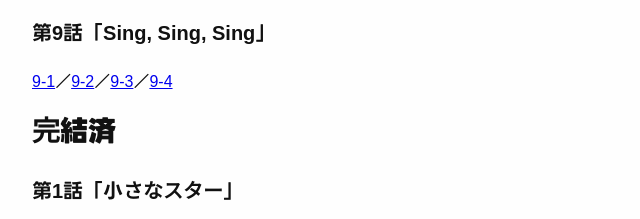
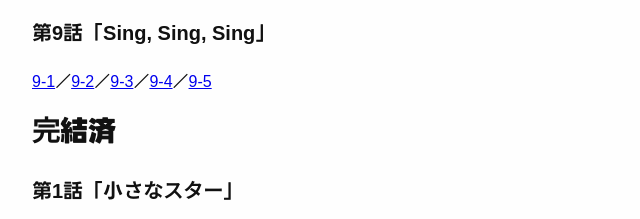
Before and after one commit to lonsagisawa/kitahina.co, an Astro site: page /aasterism in a window 1280 px wide. Shown: the part 581-800 px from the top of the page, 288-928 px from the left. Built offline with nearby package versions, Linux system fonts and the light colour scheme; Astro itself is replaced by a stand-in of ours; a web font is replaced by a local one.

Commit message:
Amairo no Asterism: 9-5

```diff
--- a/src/pages/aasterism.mdx
+++ b/src/pages/aasterism.mdx
@@ -15,7 +15,7 @@ layout: "../layouts/Layout.astro"
 
 ### 第9話「Sing, Sing, Sing」
 
-[9-1](https://twitter.com/imasml_webcomic/status/1611286459134234625)／[9-2](https://twitter.com/imasml_webcomic/status/1613823179004190721)／[9-3](https://twitter.com/imasml_webcomic/status/1616360016184762369)／[9-4](https://twitter.com/imasml_webcomic/status/1618896731126566914)
+[9-1](https://twitter.com/imasml_webcomic/status/1611286459134234625)／[9-2](https://twitter.com/imasml_webcomic/status/1613823179004190721)／[9-3](https://twitter.com/imasml_webcomic/status/1616360016184762369)／[9-4](https://twitter.com/imasml_webcomic/status/1618896731126566914)／[9-5](https://twitter.com/imasml_webcomic/status/1621433318343598080)
 
 ## 完結済
 
```
